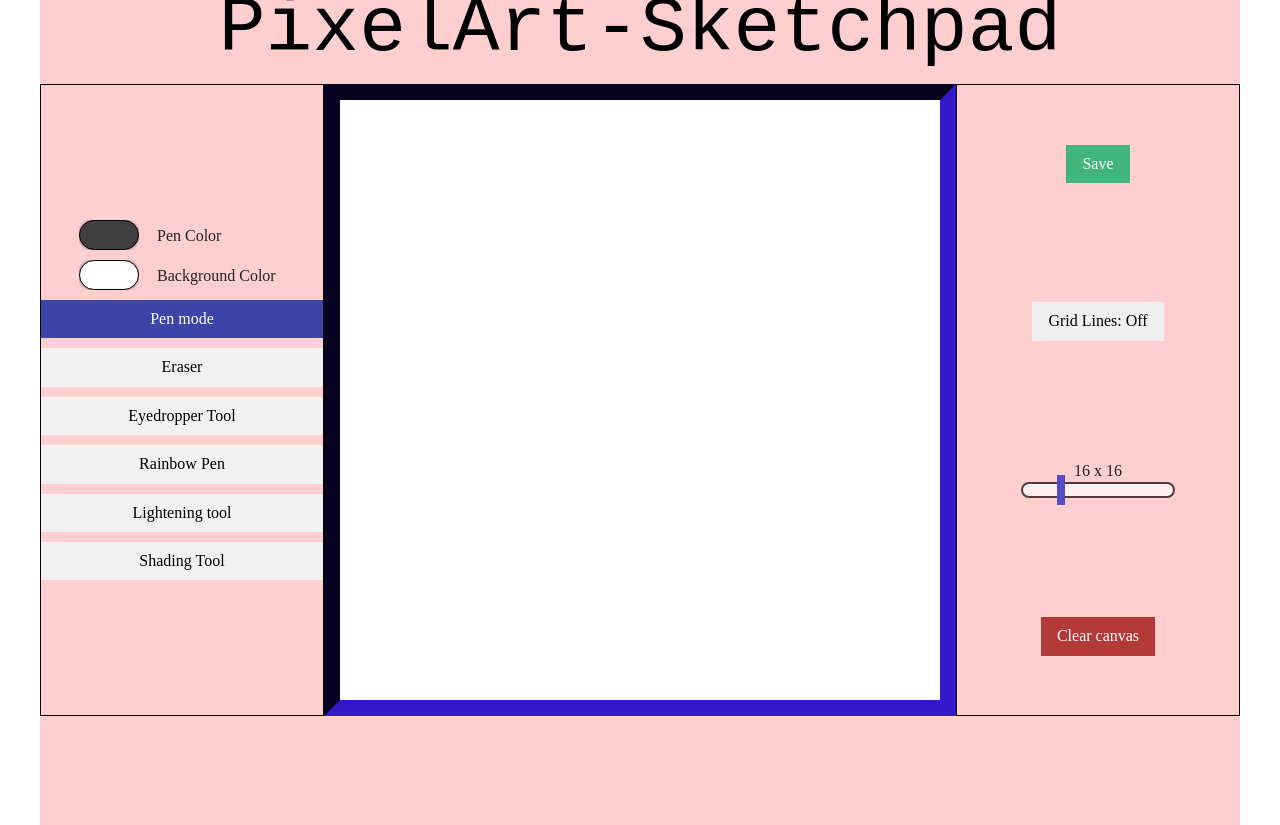
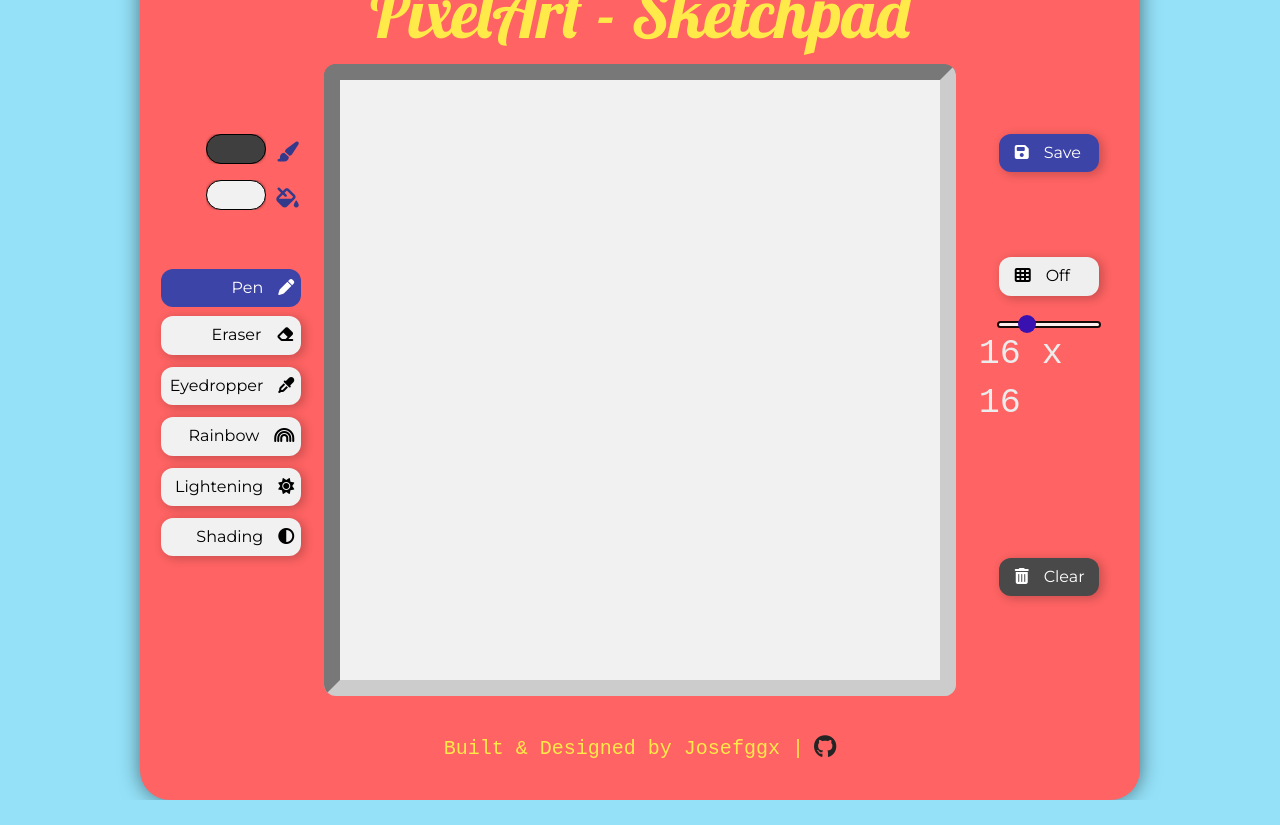
Before and after one commit to josefggx/pixel-art-sketchpad, a plain HTML site: page index.html in a window 1280 px wide. After the commit the page ends 800 px from the top, so only its background shows below. Drawn offline with nearby package versions, Linux system fonts and the light colour scheme; a web font is replaced by a local one.

Commit message:
Updating grid function

```diff
--- a/css/main.css
+++ b/css/main.css
@@ -84,26 +84,67 @@ textarea {
   Author's custom styles
    ========================================================================== */
 
+@import url('https://fonts.googleapis.com/css2?family=Raleway:wght@400;700&display=swap');
+
+body {
+  background-color: #94e1f8;
+}
+
 div#mega-container {
-  width: 1200px;
+  display: grid;
+  align-items: center;
+  width: 1000px;
   height: 850px;
-  background-color: rgb(255, 207, 207);
+  background-color: #ff6363;
   position: absolute;
-  top: 0;
+  top: -50px;
   bottom: 0;
   left: 0;
   right: 0;
   margin: auto;
+  border-radius: 30px;
+  font-family: 'Montserrat', sans-serif;
+  font-weight: 700;
+  box-shadow: 0 0 20px rgba(0, 0, 0, 0.5);
+}
 
+div#title {
+  height: 30px;
+  margin-top: -20px;
+}
+
+div#footer {
+  font-family: monospace;
+  color: #000000;
+  text-align: center;
+  font-size: 2rem;
+  display: flex;
+  justify-content: center;
+  margin-top: -30px;
+  height: 30px;
+}
+
+p#footer-text {
+  color: #ffea49;
+  font: monospace;
+}
+
+#footer>a>i {
+  margin-left: 10px;
+  color: rgb(36, 36, 36);
+  font-size: 2.3rem;
+}
+
+#footer>a>span {
+  display: none;
 }
 
 h1#tittle {
-  font-family: Arcade, monospace;
-  color: #000000;
+  font-family: 'Lobster', cursive;
+  color: #ffea49;
   text-align: center;
-  font-size: 7.8rem;
+  font-size: 6.8rem;
 }
-
 
 div#canvas {
   width: 600px;
@@ -115,84 +156,70 @@ div#size-container {
   display: flex;
   flex-direction: column;
   align-items: center;
+  gap: 20px;
 }
 
-.slider {
-  -webkit-appearance: none;
-  width: 150px;
-  height: 12px;
-  background: #ffffff;
-  border: 2px solid black;
-  border-radius: 20px;
-  opacity: 0.7;
-  -webkit-transition: .2s;
-  transition: opacity .2s;
-}
-
-.slider::-webkit-slider-thumb {
-  -webkit-appearance: none;
-  width: 8px;
-  height: 30px;
-  background: #0a17c2;
-  cursor: pointer;
-  transition: .2s;
-}
-
-.slider:hover {
-  opacity: 1;
-}
-
-.slider::-webkit-slider-thumb:hover {
-  background: #2409b9;
+div#size-container>label {
+  font-size: 3.5rem;
+  font-family: Arcade,
+    monospace;
+  color: #ececec;
+  margin-top: -18px;
+  margin-bottom: 20px;
 }
 
 div#container {
   display: flex;
   flex-direction: row;
-  justify-content: center;
-
+  justify-content: space-around;
 }
 
 div#canvas-container {
-  border: 16px inset rgb(31, 14, 117);
+  border: 16px inset #cccccc;
+  border-radius: 12px;
 }
-
 
 div#options-container {
   display: flex;
   flex-direction: column;
-  border: 1px solid black;
-  width: 300px;
-  justify-content: center;
+  width: 140px;
+  gap: 40px;
+  justify-content: flex-start;
+  margin-top: 70px;
+  margin-left: 10px;
 }
 
 div#options-container-2 {
   display: flex;
   flex-direction: column;
-  border: 1px solid black;
-  width: 300px;
-  justify-content: space-around;
+  width: 140px;
+  margin-top: 70px;
+  justify-content: flex-start;
   align-items: center;
+  gap: 110px;
+  margin-right: 10px;
 }
 
 div#button-container {
   display: flex;
   flex-direction: column;
   justify-content: space-around;
-  gap: 10px;
+  gap: 12px;
 }
 
 div#color-options {
   display: grid;
   grid-template-columns: 1fr 1fr;
   grid-template-rows: 1fr 1fr;
-  justify-items: start;
+  margin-left: 45px;
   gap: 10px;
+  color: #343a8b;
+  font-size: 2rem;
 }
 
 div#color-options>label {
-  margin-left: -30px;
-  margin-top: 5px;
+  margin-top: 4px;
+  margin-bottom: 4px;
 }
 
 div#color-options>input {
@@ -223,15 +250,26 @@ div#color-options>input::-webkit-color-swatch {
 .btn {
   border: none;
   outline: none;
-  padding: 10px 16px;
+  padding: 10px 7px;
   background-color: #f1f1f1;
   cursor: pointer;
-  transition: background-color .2s;
+  transition: 0.3s all;
+  display: flex;
+  justify-content: flex-end;
+  width: 140px;
+  border-radius: 12px;
+  box-shadow: 3px 2px 10px 1px rgba(0, 0, 0, 0.20);
+}
+
+.btn>i {
+  margin-left: 15px;
 }
 
 .active {
   background-color: #3d44a8;
   color: white;
+  transform: translate(0px, 3px);
+  box-shadow: none;
 }
 
 .btn:hover {
@@ -239,7 +277,7 @@ div#color-options>input::-webkit-color-swatch {
 }
 
 .active:hover {
-  background-color: #343a8b;
+  background-color: #3d44a8;
   color: white;
 }
 
@@ -249,6 +287,14 @@ div#color-options>input::-webkit-color-swatch {
   padding: 10px 16px;
   cursor: pointer;
   transition: background-color .2s;
+  display: flex;
+  justify-content: flex-start;
+  width: 100px;
+  border-radius: 12px;
+}
+
+.btn-2>i {
+  margin-right: 15px;
 }
 
 .btn-3 {
@@ -256,12 +302,25 @@ div#color-options>input::-webkit-color-swatch {
   outline: none;
   padding: 10px 16px;
   cursor: pointer;
-  transition: .2s;
+  transition: 0.3s all;
+  display: flex;
+  justify-content: flex-start;
+  width: 100px;
+  border-radius: 12px;
+  box-shadow: 3px 2px 10px 1px rgba(0, 0, 0, 0.20);
+  margin-top: -25px;
+  margin-bottom: 5px;
+}
+
+.btn-3>i {
+  margin-right: 15px;
 }
 
 .inactive {
   background-color: #3d44a8;
   color: white;
+  transform: translate(0px, 3px);
+  box-shadow: none;
 }
 
 #grid-lines:hover {
@@ -269,26 +328,38 @@ div#color-options>input::-webkit-color-swatch {
 }
 
 #grid-lines.inactive:hover {
-  background-color: #343a8b;
+  background-color: #3d44a8;
 }
 
 #save {
-  background-color: #40b67b;
+  background-color: #3d44a8;
+  color: #ffffff;
+  box-shadow: 3px 2px 10px 1px rgba(0, 0, 0, 0.20);
+}
+
+#save:hover {
+  background-color: #31388d;
   color: #ffffff;
 }
 
-#save:hover {
-  background-color: #39a16d;
-  color: #ffffff;
+#save:active {
+  transform: translate(0px, 3px);
+  box-shadow: none;
 }
 
 #clear {
-  background-color: #b43939;
+  background-color: #494949;
   color: #ffffff;
+  box-shadow: 3px 2px 10px 1px rgba(0, 0, 0, 0.20);
 }
 
 #clear:hover {
-  background-color: #963030;
+  background-color: #3d3d3d;
+}
+
+#clear:active {
+  transform: translate(0px, 3px);
+  box-shadow: none;
 }
 
 div#button-container-2 {
@@ -297,7 +368,37 @@ div#button-container-2 {
   gap: 10px;
 }
 
-/* SR Only */
+.slider {
+  -webkit-appearance: none;
+  width: 100px;
+  height: 3px;
+  background: #ffffff;
+  border: 2px solid black;
+  border-radius: 20px;
+  opacity: 0.9;
+  -webkit-transition: .2s;
+  transition: opacity .2s;
+}
+
+.slider::-webkit-slider-thumb {
+  -webkit-appearance: none;
+  width: 18px;
+  height: 18px;
+  border-radius: 20px;
+  background: #2409b9;
+  cursor: pointer;
+  transition: .2s;
+}
+
+.slider:hover {
+  opacity: 1;
+}
+
+.slider::-webkit-slider-thumb:hover {
+  background: #0d179b
+}
+
+/* SR ONLY */
 .hidden,
 [hidden] {
   display: none !important;
--- a/index.html
+++ b/index.html
@@ -21,9 +21,20 @@
   <link
     href="//db.onlinewebfonts.com/c/69055af173b3553d7100849835ccad8b?family=pixelino"
     rel="stylesheet" type="text/css" />
+  <link rel="preconnect" href="https://fonts.googleapis.com">
+  <link rel="preconnect" href="https://fonts.gstatic.com" crossorigin>
+  <link
+    href="https://fonts.googleapis.com/css2?family=Montserrat:ital,wght@0,400;0,600;0,800;1,900&display=swap"
+    rel="stylesheet">
+  <link rel="preconnect" href="https://fonts.googleapis.com">
+  <link rel="preconnect" href="https://fonts.gstatic.com" crossorigin>
+  <link href="https://fonts.googleapis.com/css2?family=Lobster&display=swap"
+    rel="stylesheet">
   <link rel="stylesheet" href="css/normalize.css">
   <link rel="stylesheet" href="css/main.css">
 
+  <script src="https://kit.fontawesome.com/75cee50ce6.js"
+    crossorigin="anonymous"></script>
   <script src="https://html2canvas.hertzen.com/dist/html2canvas.min.js">
   </script>
 
@@ -32,29 +43,37 @@
 
 <body>
   <div id="mega-container">
-    <h1 id="tittle">PixelArt-Sketchpad</h1>
+
+    <div id="title">
+      <h1 id="tittle">PixelArt - Sketchpad</h1>
+    </div>
+
     <div id="container">
       <div id="options-container">
         <div id="color-options">
           <input type="color" value="#3F3F3F" name="pen-color" id="pen-color"
             aria-label="pen-color">
-          <label for="pen-color">Pen Color</label>
-          <input type="color" value="#FFFFFF" name="background-color"
+          <label for="pen-color"><i class="fa-solid fa-paintbrush"></i></label>
+          <input type="color" value="#F1F1F1" name="background-color"
             id="background-color" aria-label="background-color">
-          <label for="background-color">Background Color</label>
+          <label for="background-color"><i
+              class="fa-solid fa-fill-drip"></i></label>
           <div id="background-color"></div>
         </div>
 
         <div id="button-container">
-          <button class="btn active" type="button" id="pen">Pen
-            mode</button>
-          <button class="btn" type="button" id="eraser">Eraser</button>
-          <button class="btn" type="button" id="eyedropper">Eyedropper
-            Tool</button>
-          <button class="btn" type="button" id="rainbow">Rainbow Pen</button>
-          <button class="btn" type="button" id="lightening">Lightening
-            tool</button>
-          <button class="btn" type="button" id="shading">Shading Tool</button>
+          <button class="btn active" type="button" id="pen">Pen<i
+              class="fa-solid fa-pen"></i></button>
+          <button class="btn" type="button" id="eraser">Eraser<i
+              class="fa-solid fa-eraser"></i></button>
+          <button class="btn" type="button" id="eyedropper">Eyedropper<i
+              class="fa-solid fa-eye-dropper"></i></button>
+          <button class="btn" type="button" id="rainbow">Rainbow<i
+              class="fa-solid fa-rainbow"></i></button>
+          <button class="btn" type="button" id="lightening">Lightening<i
+              class="fa-solid fa-sun"></i></button>
+          <button class="btn" type="button" id="shading">Shading<i
+              class="fa-solid fa-circle-half-stroke"></i></button>
         </div>
 
       </div>
@@ -64,18 +83,26 @@
       </div>
 
       <div id="options-container-2">
-        <button class="btn-2" type="button" id="save"
-          onclick="takeshot();">Save</button>
-        <button class="btn-3" type="button" id="grid-lines">Grid
-          Lines: Off</button>
+        <button class="btn-2" type="button" id="save" onclick="takeshot();"><i
+            class="fa-solid fa-floppy-disk"></i> Save</button>
         <div id="size-container">
-          <label id="size-label" for="canvas-size">16 x 16</label>
+          <button class="btn-3" type="button" id="grid-lines"><i
+              class="fa-solid fa-table-cells"></i> Off </button>
           <input name="canvas-size" type="range" step="1" value="16" min="1"
             max="64" aria-label="canvas-size" class="slider" id="size-slider">
+          <label id="size-label" for="canvas-size">16 x 16</label>
         </div>
-        <button class="btn-2" type="button" id="clear">Clear canvas</button>
+        <button class="btn-2" type="button" id="clear"><i
+            class="fa-solid fa-trash-can"></i> Clear</button>
       </div>
     </div>
+
+    <div id="footer">
+      <p id="footer-text">Built & Designed by Josefggx | </p> <a
+        href="https://github.com/josefgg"><i
+          class="fa-brands fa-github"></i><span>.</span></a>
+    </div>
+
   </div>
 
   <script src="js/vendor/modernizr-3.11.2.min.js"></script>
@@ -83,7 +110,7 @@
   <script type="text/javascript">
 
     function takeshot() {
-      let objective = document.getElementById("canvas-container");
+      let objective = document.getElementById("canvas");
       html2canvas(objective).then(canvas => {
         let link = document.createElement('a');
         link.download = "MyPixelArt.png";
```
Also changed, not shown: js/main.js (+41 -12 lines).
